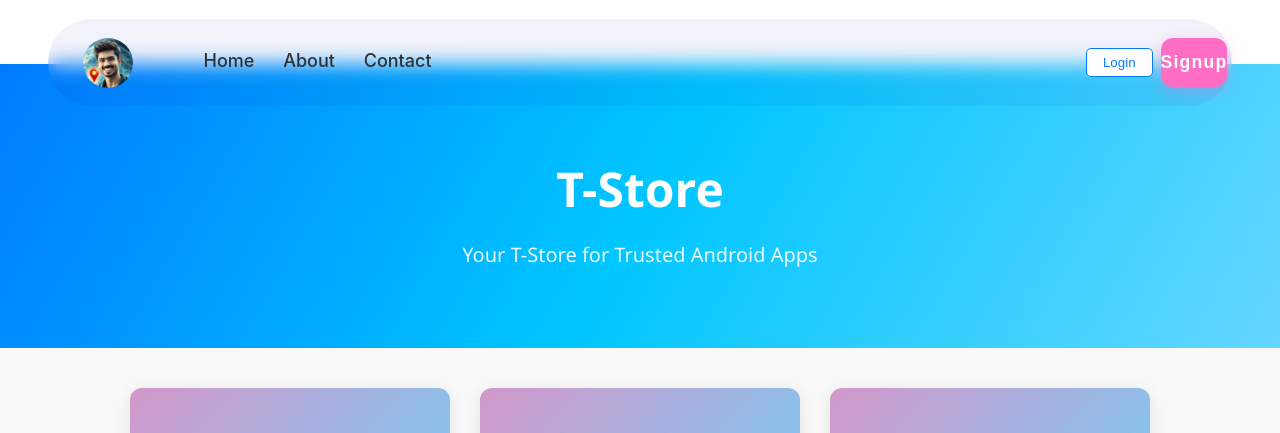
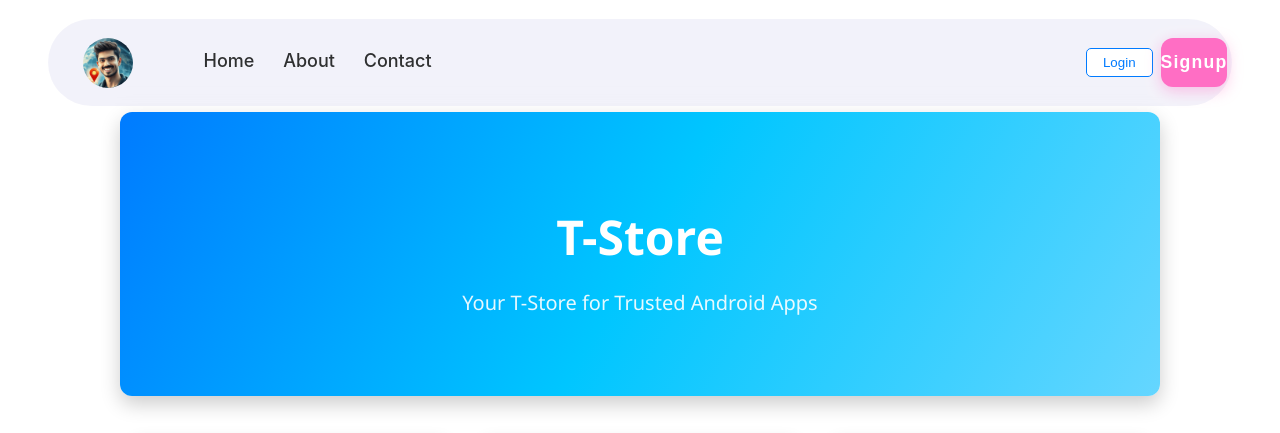
Before and after one commit to TUsharSHarmma/Tstore, a React (Create React App) app in the folder frontend/: page /app in a window 1280 px wide. Shown: the top 433 px of the page. Built offline with nearby package versions, Linux system fonts and the light colour scheme; no server answers.

Commit message:
Initial commit

```diff
--- a/frontend/src/pages/AppPage.css
+++ b/frontend/src/pages/AppPage.css
@@ -1,17 +1,21 @@
 /* AppPage.css */
 .app-page {
   font-family: 'Segoe UI', sans-serif;
-  background-color: #f9f9f9;
+  margin-top: 0%;
   color: #333;
 }
 
 .hero-section {
-  background: linear-gradient(120deg, #007bff, #00c6ff,#65d6ff);
+  background: linear-gradient(120deg, #007bff, #00c6ff, #65d6ff);
   color: white;
   padding: 60px 20px;
   text-align: center;
-  margin-top: 4rem;
+  width: 1000px;
+  margin: 7rem auto 0 auto;
+  border-radius: 12px;
+  box-shadow: 0 8px 20px rgba(0, 0, 0, 0.2);
 }
+
 
 .hero-section h1 {
   font-size: 48px;
--- a/frontend/src/pages/Upload.css
+++ b/frontend/src/pages/Upload.css
@@ -4,7 +4,7 @@
   padding-top: 40px; /* Add this */
   max-width: 400px;
   margin: auto;
-  margin-top: 5rem;
+  margin-top: 8rem;
   background: white;
   border-radius: 10px;
   box-shadow: 0 8px 16px rgba(0, 0, 0, 0.1);
```
